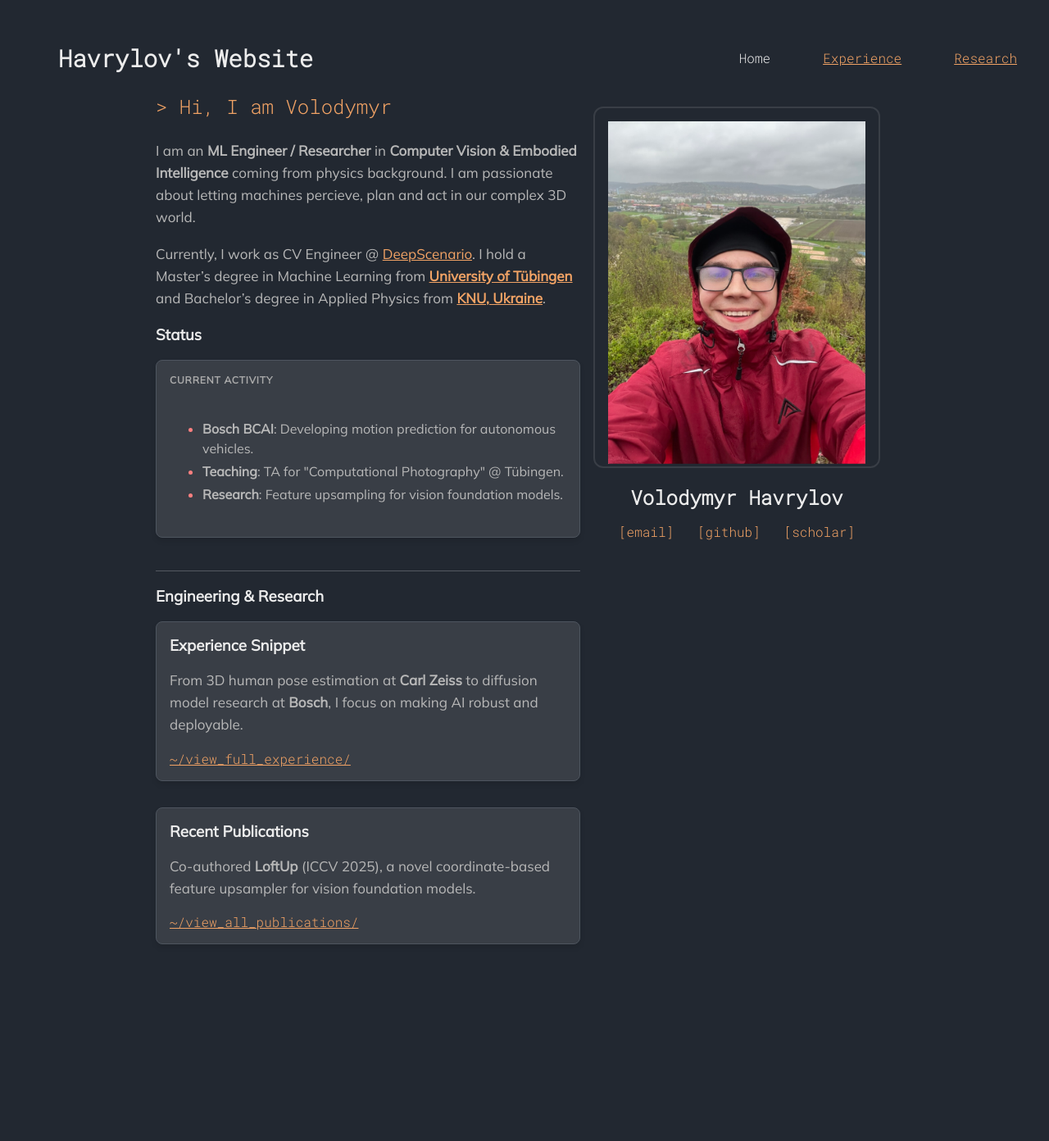
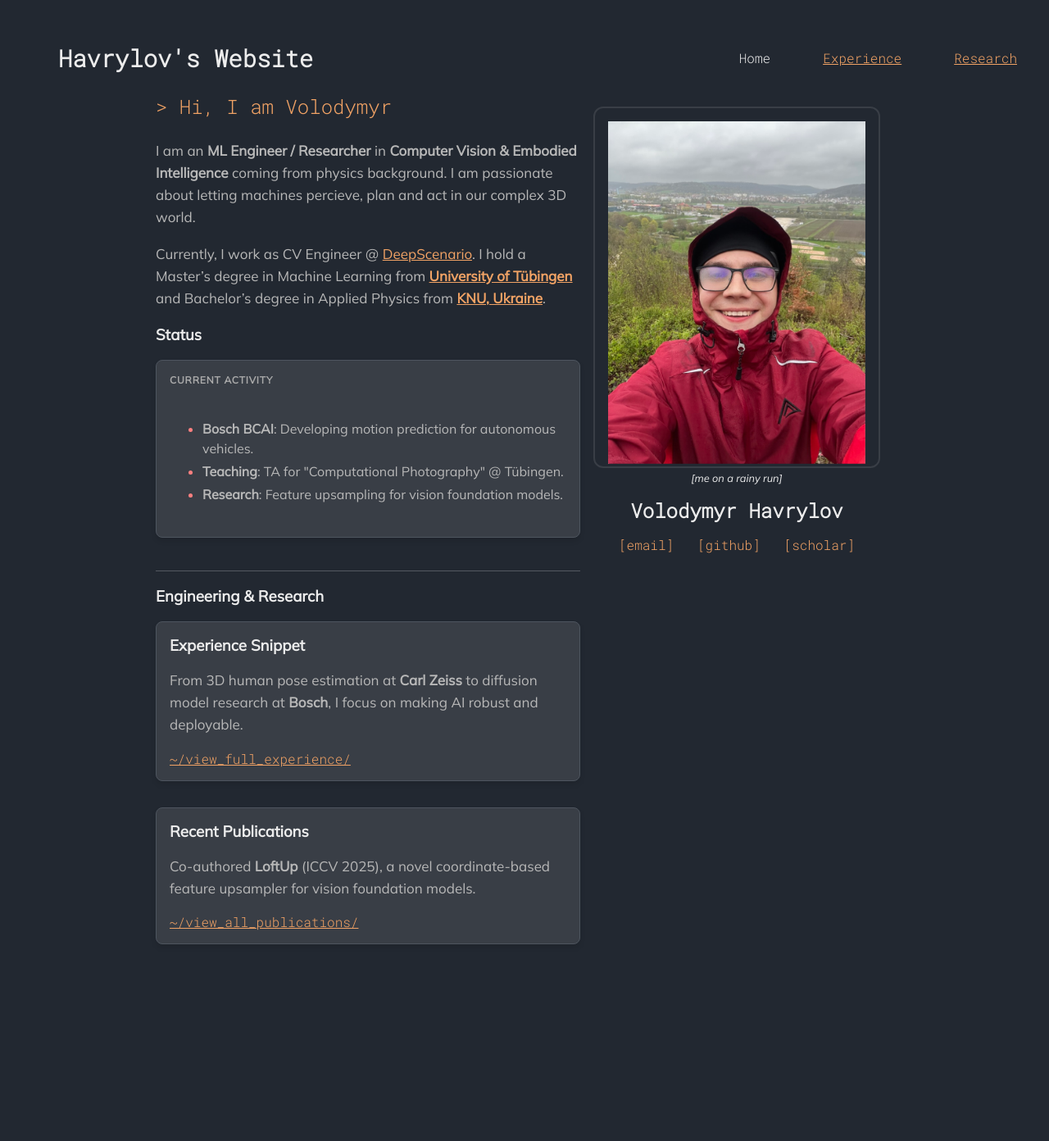
Before and after one commit to havrylovv/havrylovv.github.io, a Jekyll site: the page built from index.md, in a window 1280 px wide. Shown: the whole page at 82% size. Built offline with Jekyll 4.4.1, drawn with Linux system fonts in a browser that asks for light colours.

Commit message:
content: main image

```diff
--- a/_includes/rcol.html
+++ b/_includes/rcol.html
@@ -1,6 +1,7 @@
 <img class="profile-img-large bimg" src="/assets/images/profile.jpeg">
+<div class="caption">[me on a rainy run]</div>
 <div class="small mono center" style="margin-top: 1rem;">
-<div style="font-size: 1.5rem; color: #ececec;"><strong>Volodymyr Havrylov</strong></div>
+  <div style="font-size: 1.5rem; color: #ececec;"><strong>Volodymyr Havrylov</strong></div>
   <div style="margin-top: 15px; font-size: 1rem;">
     <a href="mailto:volodymyr.havrylov01@gmail.com" class="noline" target="_blank" rel="noopener noreferrer">[email]</a> &nbsp;
     <a href="https://github.com/havrylovv" class="noline" target="_blank" rel="noopener noreferrer">[github]</a> &nbsp;
```
